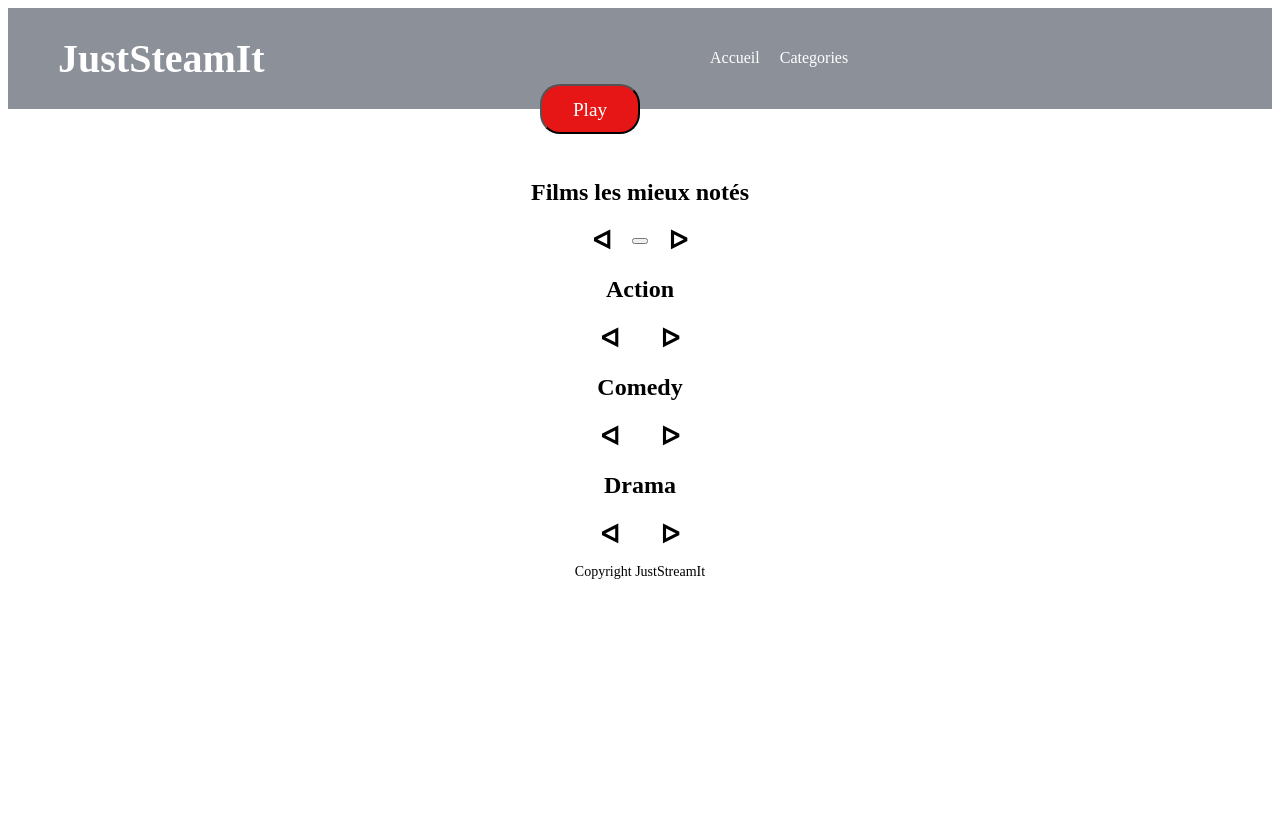
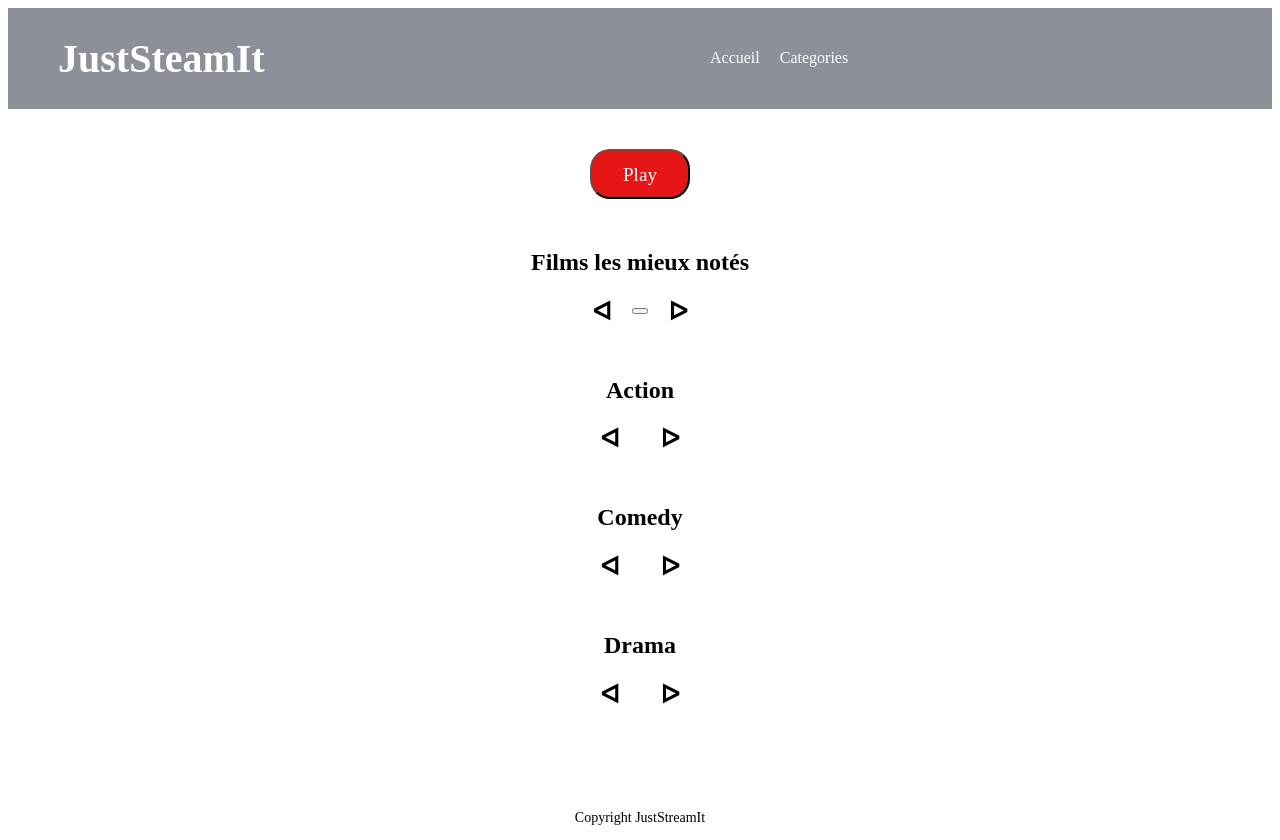
Before and after one commit to ChristelleDS/Env_projet6, a Flask app: page /accueil/ in a window 1280 px wide. Before the commit the page ends 579 px from the top, so only its background shows below. Run offline with Flask 2, Linux system fonts and the light colour scheme.

Commit message:
maj bloc bestmovie

```diff
--- a/static/css/style.css
+++ b/static/css/style.css
@@ -60,7 +60,6 @@ nav a:hover
     white-space: nowrap;
     height: 50px;
     width: 100px;
-    transform: translate(-50%, -50%);
 }
 #button-play:hover
 {
@@ -77,25 +76,35 @@ h2
 {
     text-align: center;
     font-family: --polices;
+    margin-top: 50px;
 }
 
 #bestmovie_section
 {
     display: flex;
     justify-content: center;
-    flex-wrap: nowrap;
     align-items: center;
     height: cover;
-    width:80%;
-    margin: 0 auto;
+    width:70%;
+    margin:  auto;
+    padding-top: 40px;
+}
+
+#bestmovie{
+    display: flex;
+    flex-direction: column;
+    justify-content: center;
+    align-items: center;
 }
 #bestmovie_title
 {
-
+    text-align: justify;
 }
 
 #desc{
-    max-width: 200px;
+    max-width: 300px;
+    text-align: justify;
+    padding-left: 20px;
 }
 
 .category{
@@ -144,11 +153,6 @@ h2
     text-align: center;
 }
 
-@media only screen and (max-width: 600px) {
- .nav_btn {
- display: none;
- }
-}
 
 .leftbutton
 {
@@ -164,6 +168,7 @@ footer
 {
     text-align: center;
     font-family: --polices;
+    margin-top: 100px;
 }
 
 .modal_trigger{
@@ -239,3 +244,13 @@ footer
 }
 .movie_details.img {
 }
+
+
+@media only screen and (max-width: 600px) {
+ .nav_btn {
+ display: none;
+ }
+ #bestmovie_section{
+    flex-direction: column;
+ }
+}
--- a/static/js/accueil.js
+++ b/static/js/accueil.js
@@ -70,9 +70,9 @@ function get_bestmovie(){
             return response.json();
         })
         .then(function (data) {
-            var mainContainer = document.getElementById("bestmovie");
+            var mainContainer = document.getElementById("bestmovie_img");
             var div = document.createElement("div");
-            div.setAttribute("class", "bestmovie");
+            div.setAttribute("class", "bestmovie_img");
             div.setAttribute("id", data.results[0].id);
             div.innerHTML = '<img src=' + data.results[0].image_url + ' alt='+data.results[0].title + '>';
             mainContainer.appendChild(div);
--- a/templates/accueil.html
+++ b/templates/accueil.html
@@ -23,10 +23,13 @@
 
         <div id="bestmovie_section">
             <!-- Best movie -->
-            <div id="bestmovie"></div>
-            <div id="bestmovie_title"></div>
-            <button id="button-play" class="modal_trigger">Play</button>
-            <div id="desc"></div>
+            <div id="bestmovie_img"></div>
+            <div id="bestmovie">
+                <div id="bestmovie_title"></div>
+                <button id="button-play" class="modal_trigger">Play</button>
+                <div id="desc"></div>
+            </div>
+
         </div>
 
         <!-- best rated movies -->
```
